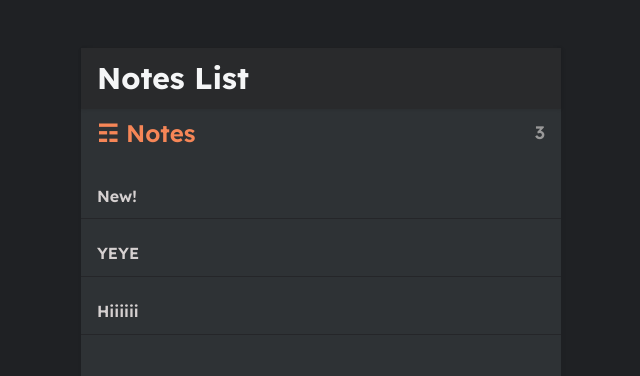
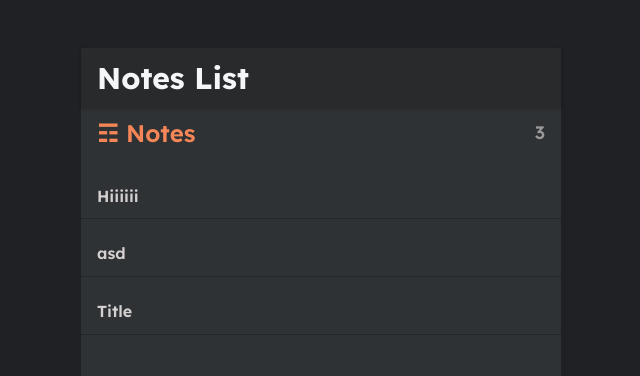
Before and after one commit to LuxinZhang902/MyNotes_Django-React, a React (Create React App) app: page / in a window 1280 px wide. Shown: the top 376 px of the page, without its empty margins (319-959 px from the left). Built offline with nearby package versions, Linux system fonts and the light colour scheme; data requests are answered from the project's data file.

Commit message:
Showing only Title

```diff
--- a/db.json
+++ b/db.json
@@ -1,19 +1,19 @@
 {
   "notes": [
     {
-      "body": "New!",
-      "updated": "2023-06-06T22:02:12.539Z",
-      "id": 1
+      "body": "Hiiiiii",
+      "updated": "2023-06-06T22:06:04.759Z",
+      "id": 3
     },
     {
-      "body": "YEYE",
-      "updated": "2023-06-06T22:02:22.315Z",
-      "id": 2
+      "body": "asd",
+      "updated": "2023-06-06T22:05:35.920Z",
+      "id": 4
     },
     {
-      "body": "Hiiiiii",
-      "updated": "2023-06-06T22:02:33.125Z",
-      "id": 3
+      "body": "Title\n\nHIII\n\nfjhh",
+      "updated": "2023-06-06T22:09:57.799Z",
+      "id": 5
     }
   ]
 }
--- a/src/components/ListItem.js
+++ b/src/components/ListItem.js
@@ -1,12 +1,17 @@
 import React from 'react'
 import { Link } from 'react-router-dom'
+
+let getTitle = (note) => {
+  const title = note.body.split('\n')[0]
+  return title
+}
 
 const ListItem = ({note}) => {
 
   return (
     <Link to={'/note/' + note.id}>
       <div className='notes-list-item'>
-        <h3>{note.body}</h3>
+        <h3>{getTitle(note)}</h3>
       </div>
 
     </Link>
```
